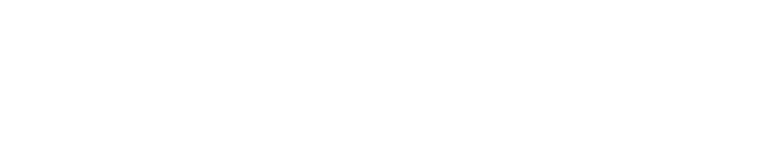
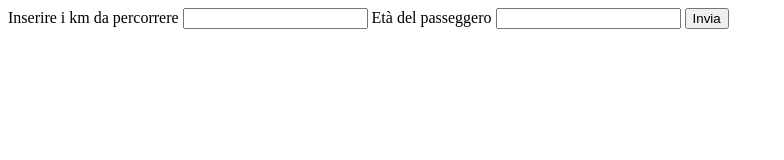
Before and after one commit to defendimattia/js-biglietto-treno-form, a plain HTML site: page index.html in a window 1280 px wide. Shown: the whole page, without its empty margins (0-784 px from the left). Drawn offline with Linux system fonts and the light colour scheme.

Commit message:
add: html structure with form and submit

```diff
--- a/index.html
+++ b/index.html
@@ -1,11 +1,26 @@
 <!DOCTYPE html>
 <html lang="it">
+
 <head>
     <meta charset="UTF-8">
     <meta name="viewport" content="width=device-width, initial-scale=1.0">
     <title>Calcolo del prezzo del biglietto del treno</title>
 </head>
+
 <body>
+
+    <form action="index.html">
+        <!-- km input -->
+        <label for="inputKm">Inserire i km da percorrere</label>
+        <input type="number" id="inputKm">
+        <!-- age input -->
+        <label for="inputAge">Età del passeggero</label>
+        <input type="number" id="inputAge">
+        <!-- submit button -->
+        <input type="submit" value="Invia">
+    </form>
+
     <script src="js/main.js"></script>
 </body>
+
 </html>
```
